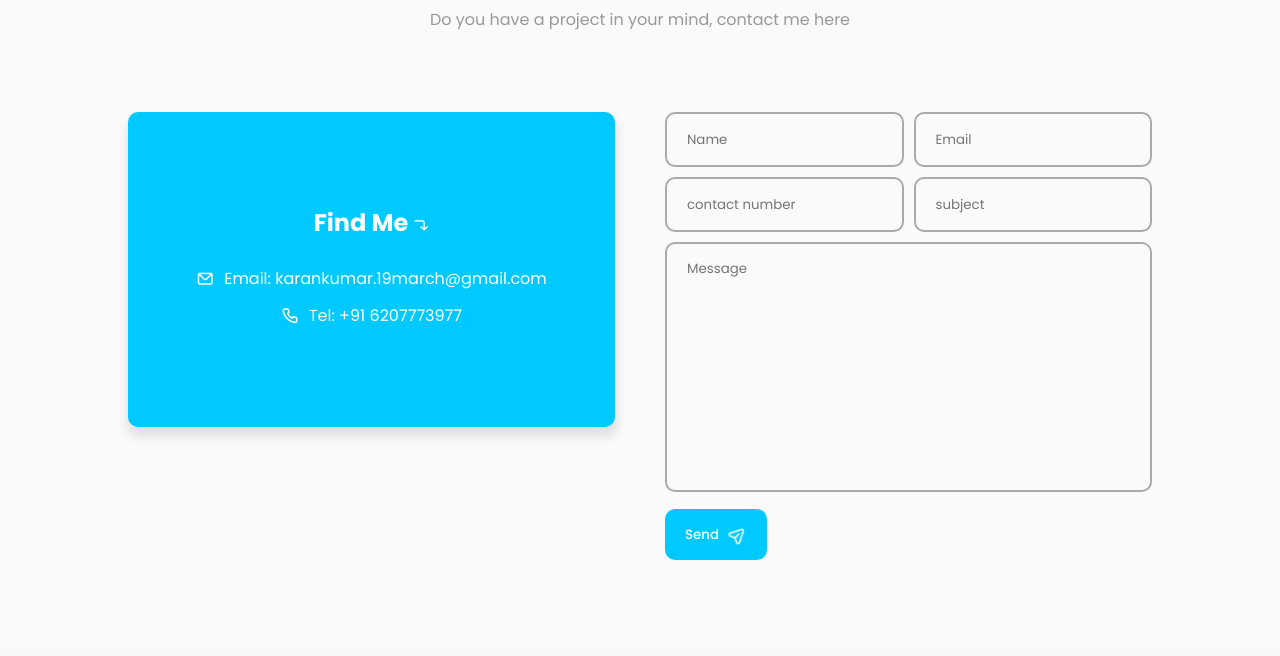
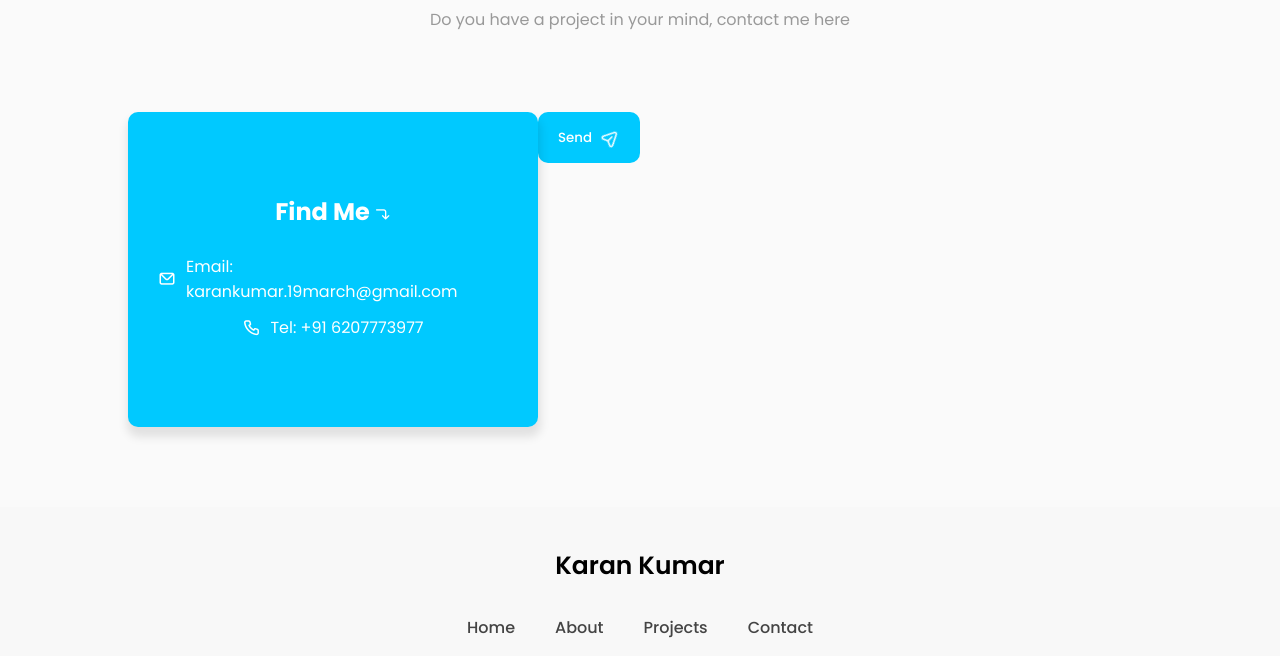
Before and after one commit to karanBR05/profile, a plain HTML site: page index.html in a window 1280 px wide. Shown: the part 1978-2634 px from the top of the page. Drawn offline with nearby package versions, Linux system fonts and the light colour scheme; a script that the page names is missing.

Commit message:
Update index.html

```diff
--- a/index.html
+++ b/index.html
@@ -182,25 +182,10 @@
                     <h2>Find Me <i class="uil uil-corner-right-down"></i></h2>
                     <p><i class="uil uil-envelope"></i> Email: karankumar.19march@gmail.com</p>
                     <p><i class="uil uil-phone"></i> Tel: +91 6207773977</p>
-                </div>
-             </div>
-             <div class="col">
-                <div class="form-control">
-                    <div class="form-inputs">
-                        <input type="text" class="input-field" placeholder="Name">
-                        <input type="text" class="input-field" placeholder="Email">
-                        </div>
-                        <div class="form-inputs">
-                        <input type="text" class="input-field" placeholder="contact number">
-                        <input type="text" class="input-field" placeholder="subject">
-                        </div>
-                    <div class="text-area">
-                        <textarea placeholder="Message"></textarea>
-                    </div>
+                </div> <br>
                     <div class="form-button">
                         <button class="btn">Send <i class="uil uil-message"> </i></button>
                     </div>
-                    <form name="contactFormEmail" method="post">
    <!-- <div class="input-row">
       <label>Name <em></em></label>
       <input type="text" name="userName"class="input-field" required id="userName">
```
